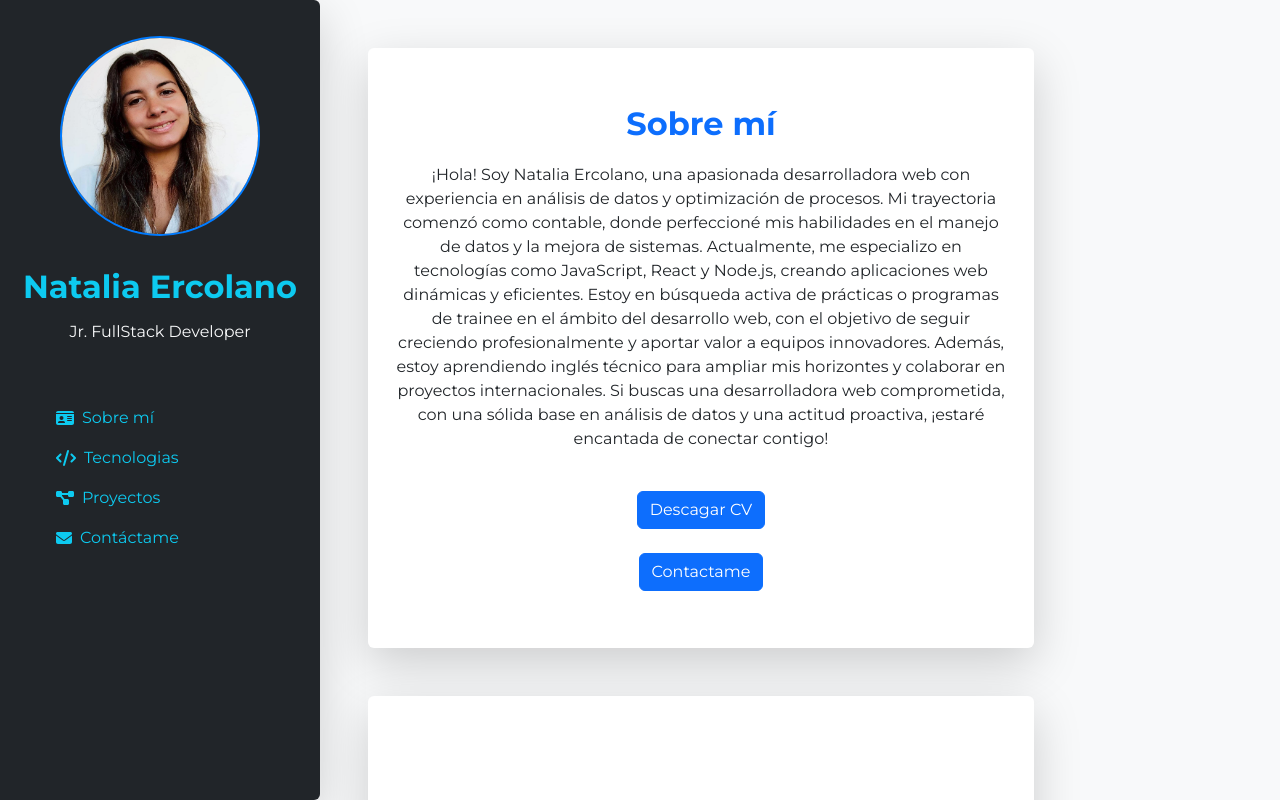
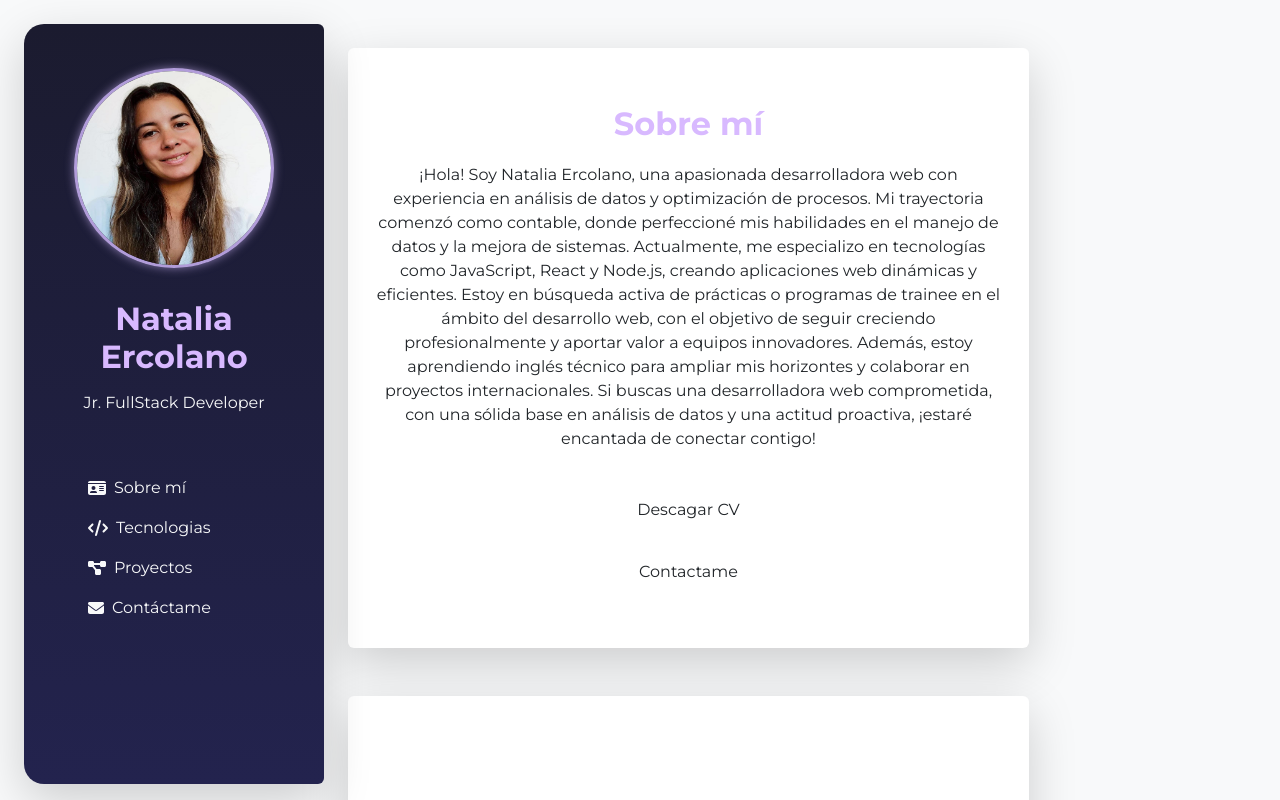
Before and after one commit to NatiErco/Portfolio, a React (Vite) app: page / in a window 1280 px wide. Shown: the top 800 px of the page. Built offline with nearby package versions, Linux system fonts and the light colour scheme.

Commit message:
styles mejora en tonos lilas

```diff
--- a/src/Components/Sidebar.jsx
+++ b/src/Components/Sidebar.jsx
@@ -11,8 +11,15 @@ import React from "react";
 function Sidebar() {
   return (
     <div
-      className="sidebar d-flex flex-column align-items-center p-3 bg-dark text-light vh-100 position-fixed top-0 start-0 rounded-end shadow-lg"
-      style={{ width: "320px", backgroundColor: "#002b36" }}
+      className="sidebar d-flex flex-column align-items-center p-4 m-4 bg-dark text-light top-0 bottom-0 position-fixed top-0 start-0 rounded-end shadow-lg"
+      style={{
+        width: "300px",
+        height: "calc(100vh - 40px)", // Ajusta altura con margen
+       background: "linear-gradient(180deg, #1b1b2f, #23234e)", // Degradado oscuro
+        borderRadius: "20px",
+        boxShadow: "0 0 15px rgba(177, 156, 217, 0.5)", // Brillo violeta
+        color: "#d8b9ff", // Texto lila claro
+      }}
     >
       <img
         src="perfil.jpeg"
@@ -20,9 +27,11 @@ function Sidebar() {
         className="rounded-circle mb-3"
         width="200"
         height="200"
-        style={{ border: "2px solid #007bff", marginTop: "20px" }} // Cambia el color del borde aquí
+        style={{ border: "3px solid #b19cd9",
+        marginTop: "20px",
+        boxShadow: "0 0 10px rgba(177, 156, 217, 0.7)",}} // Brillo en imagen
       />
-      <h2 className="text-center text-info fw-bold fs-8 mb-3 mt-3">
+      <h2 className="text-center fw-bold fs-8 mb-3 mt-3" style={{ color: "#d8b9ff" }}>
         Natalia Ercolano
       </h2>
       <h3 className="text-light fs-6">Jr. FullStack Developer</h3>
@@ -30,25 +39,25 @@ function Sidebar() {
       <Nav className="flex-column mt-4 w-100 p-4">
         <Nav.Link
           href="#sobre-mi"
-          className="text-info fs-6 py-2 d-flex align-items-center"
+          className="text-light fs-6 py-2 d-flex align-items-center"
         >
           <FontAwesomeIcon icon={faIdCard} className="me-2" /> Sobre mí
         </Nav.Link>
         <Nav.Link
           href="#Tecnologias"
-          className="text-info montserrat fs-6 py-2 d-flex align-items-center"
+          className="text-light montserrat fs-6 py-2 d-flex align-items-center"
         >
           <FontAwesomeIcon icon={faCode} className="me-2" /> Tecnologias
         </Nav.Link>
         <Nav.Link
           href="#Proyectos"
-          className="text-info fs-6 py-2 d-flex align-items-center"
+          className="text-light fs-6 py-2 d-flex align-items-center"
         >
           <FontAwesomeIcon icon={faProjectDiagram} className="me-2" /> Proyectos
         </Nav.Link>
         <Nav.Link
           href="#Contactame"
-          className="text-info fs-6 py-2 d-flex align-items-center"
+          className="text-light fs-6 py-2 d-flex align-items-center"
         >
           <FontAwesomeIcon icon={faEnvelope} className="me-2" /> Contáctame
         </Nav.Link>
--- a/src/Pages/Home.jsx
+++ b/src/Pages/Home.jsx
@@ -11,9 +11,9 @@ function Home() {
         <section
           id="sobre-mi"
           className="section bg-white p-4 rounded shadow-lg w-75 w-75 mb-5 text-center d-flex flex-column justify-content-left"
-          style={{ minHeight: "600px" }}
+          style={{ minHeight: "600px", }}
         >
-          <h2 className="text-primary fw-bold montserrat">Sobre mí</h2>
+          <h2 className="fw-bold montserrat">Sobre mí</h2>
           <p className="text-dark">¡Hola! Soy Natalia Ercolano, una apasionada desarrolladora web con experiencia en análisis de datos y optimización de procesos. Mi trayectoria comenzó como contable, donde perfeccioné mis habilidades en el manejo de datos y la mejora de sistemas.
 
           Actualmente, me especializo en tecnologías como JavaScript, React y Node.js, creando aplicaciones web dinámicas y eficientes.
@@ -26,9 +26,9 @@ function Home() {
           </p>
 
 
-          <button className="btn btn-primary mt-4" onClick={() => window.location.href = "#Contactame"}>
+          <button className="btn mt-4" onClick={() => window.location.href = "#Contactame"}>
           Descagar CV  </button>
-          <button className="btn btn-primary mt-4" onClick={() => window.location.href = "#Contactame"}>
+          <button className="btn  mt-4" onClick={() => window.location.href = "#Contactame"}>
           Contactame  </button>
 
 
@@ -39,7 +39,7 @@ function Home() {
           className="section bg-white p-4 rounded shadow-lg w-75 mb-5 text-center d-flex flex-column justify-content-center"
           style={{ minHeight: "600px" }}
         >
-          <h2 className="text-primary fw-bold montserrat">Tecnologías</h2>
+          <h2 className="fw-bold montserrat">Tecnologías</h2>
           <p className="text-dark">
             En esta sección mencionas las tecnologías que dominas.
           </p>
@@ -50,7 +50,7 @@ function Home() {
           className="section bg-white p-4 rounded shadow-lg w-75 mb-5 text-center d-flex flex-column justify-content-center"
           style={{ minHeight: "600px" }}
         >
-          <h2 className="text-primary fw-bold montserrat">Proyectos</h2>
+          <h2 className=" fw-bold montserrat">Proyectos</h2>
           <p className="text-dark">
             Describe tus proyectos y lo que has logrado hasta ahora.
           </p>
--- a/src/index.css
+++ b/src/index.css
@@ -1,5 +1,7 @@
 html {
   scroll-behavior: smooth;
+
+
 }
 
 body {
@@ -18,6 +20,7 @@ body {
   flex-direction: column;
   justify-content: center;
   align-items: center;
+  scroll-margin-top: 80px; /* Ajusta este valor según la altura de tu sidebar */
 
 }
 
@@ -39,7 +42,7 @@ body {
 
 h2 {
   font-weight: bold;
-  color: #007bff;
+  color: #d8b9ff;
   margin-bottom: 20px;
 }
 
@@ -50,8 +53,9 @@ p {
 }
 
 .content {
-  margin-left: 320px; /* Debe coincidir con el ancho del sidebar */
-  width: calc(100% - 320px);
+  margin-left: 300px; /* Debe coincidir con el ancho del sidebar */
+  width: calc(100% - 300px);
+  align-items: flex-start; /* Alinea los elementos al inicio */;
 }
 
 @media (max-width: 768px) {
```
